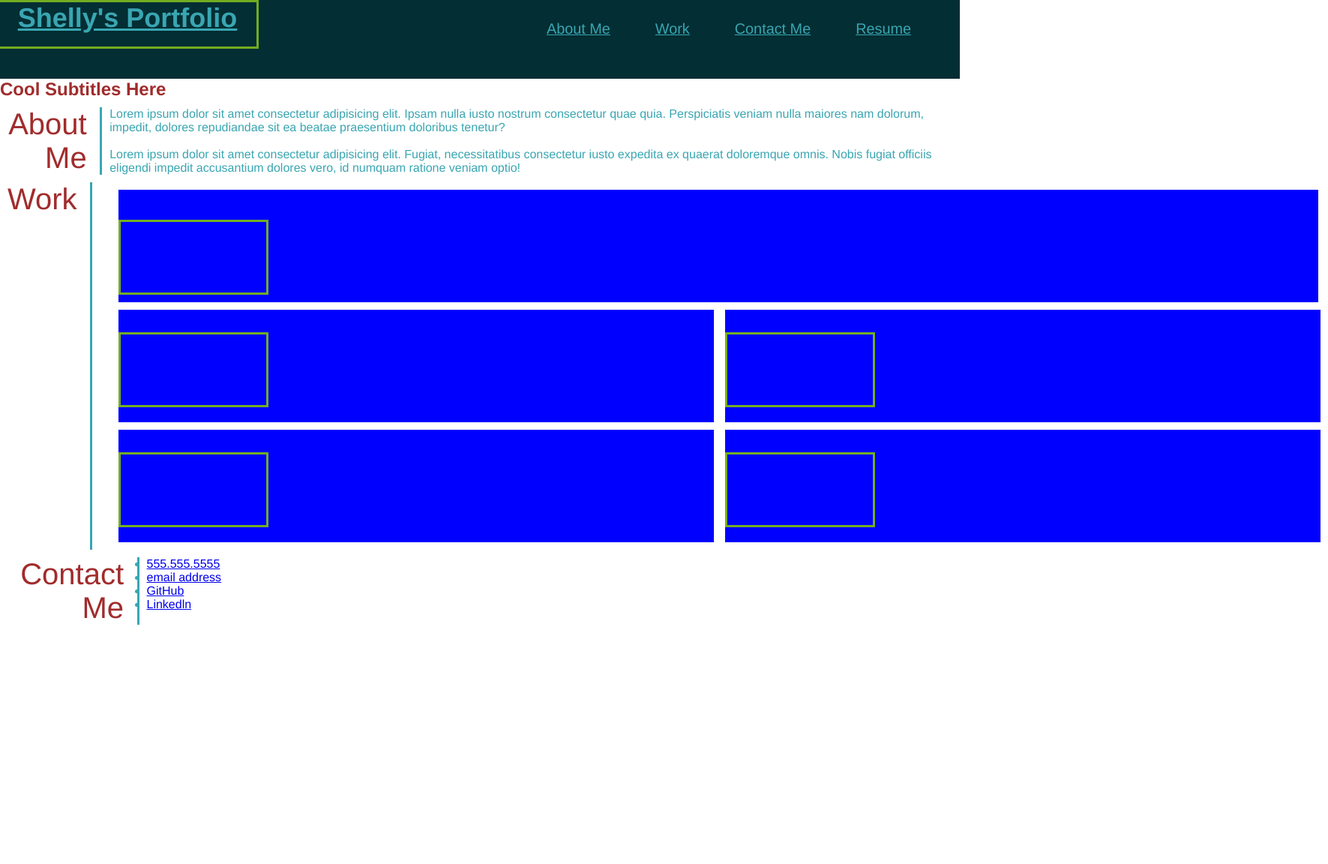
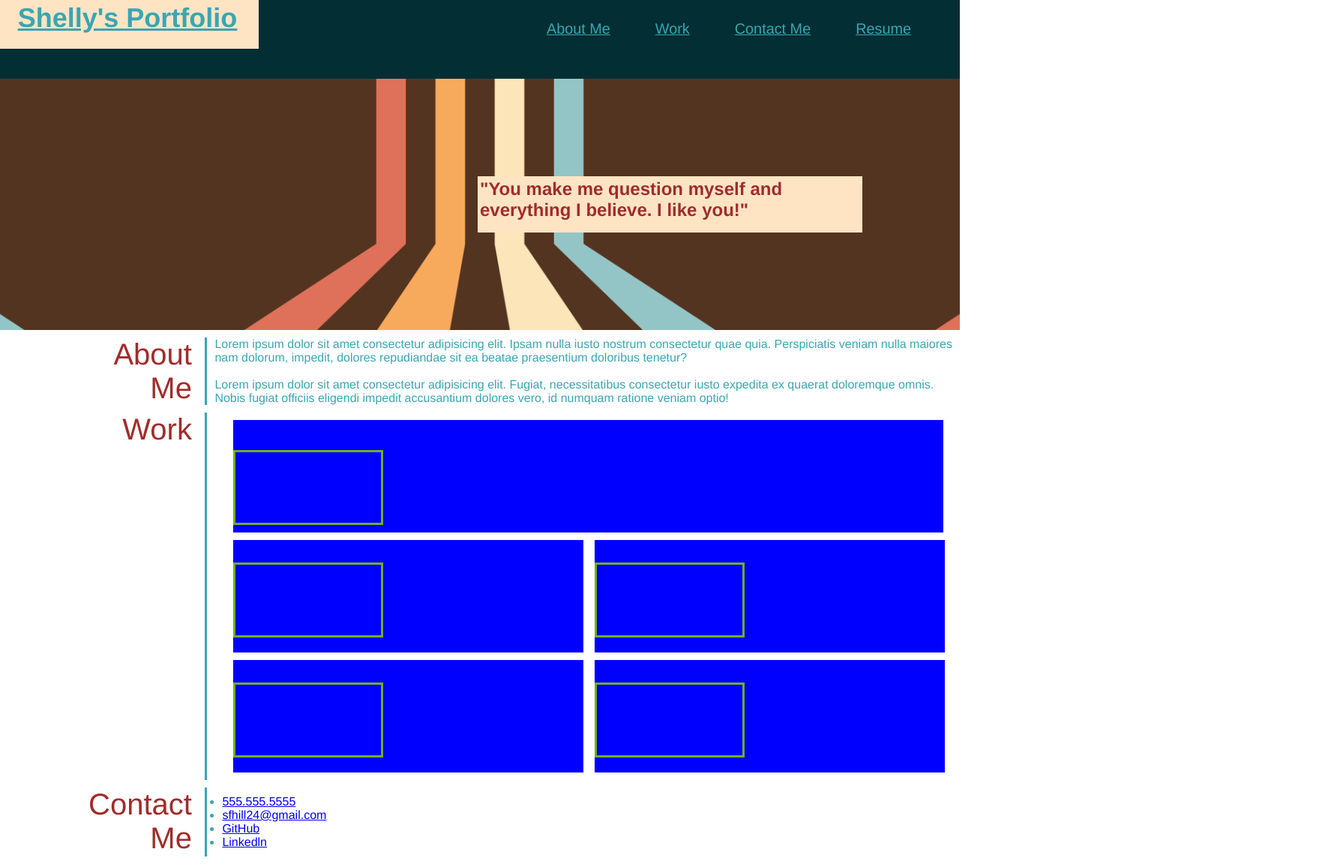
Before and after one commit to sfhill24/Portfolio, a plain HTML site: page index.html in a window 1280 px wide. Shown: the whole page at 75% size, 1771 px wide, since content can reach past the window. Before the commit the page ends 843 px from the top, so only its background shows below. Drawn offline with Linux system fonts and the light colour scheme.

Commit message:
updated flexboxes

```diff
--- a/assets/css/style.css
+++ b/assets/css/style.css
@@ -1,6 +1,6 @@
 * {
-  margin: 0;
-  padding: 0;
+  margin: 0px;
+  padding: 0px;
   box-sizing: border-box;
 }
 
@@ -25,15 +25,15 @@ header h1 {
   margin: 0;
 }
 
-.header-div{
+.header-div {
   position: relative;
   top: -20px;
   right: 40px;
   width: 350px;
   height: 65px;
-  border: 3px solid #73AD21;
+  border: 3px solid bisque;
   justify-items: center;
-
+  background-color: bisque;
 }
 
 header a {
@@ -58,10 +58,40 @@ header nav ul li a {
   font-size: 1.55vw;
 }
 
+.hero {
+  padding: 120px;
+  background-image: url("../images/hero-bg.jpg");
+  background-size: 72%;
+  background-position: center;
+  display: flex;
+  flex-direction: row;
+}
+
+.hero * {
+  flex: 1;
+}
+
+.hero-div-invisible {
+  flex-grow: 7;
+}
+
+.hero-div {
+  position: relative;
+  justify-content: right;
+  height: 75px;
+  border: 3px solid bisque;
+  background-color: bisque;
+  flex-grow: 3;
+}
+
 .sectionFlex {
   display: flex;
   flex-direction: row;
   margin: 10px;
+}
+
+.sectionFlex * {
+  flex: 1;
 }
 
 .row-content {
@@ -71,6 +101,8 @@ header nav ul li a {
   margin: 0 0 0 15px;
   padding-left: 10px;
   justify-content: space-between;
+  flex-wrap: wrap;
+  flex-grow: 8;
 }
 
 .row-title {
@@ -78,8 +110,10 @@ header nav ul li a {
   font-size: 40px;
   text-align: right;
   padding-right: 2.5px;
-  min-width: fit-content;
+  flex-grow: 2;
+  min-width: 100px;
 }
+
 
 .work-row-content {
   min-height: 150px;
@@ -88,9 +122,7 @@ header nav ul li a {
   border-style: solid;
   border: 2px;
   background-color: blue;
-  width: 1600px;
   padding-top: 10px;
-
 }
 
 .work-div {
@@ -103,12 +135,15 @@ header nav ul li a {
 }
 
 .work-small-row-content {
-
   min-height: 150px;
   margin: 0 0 0 15px;
   padding-left: 10px;
   border-style: solid;
   border: 2px;
   background-color: blue;
-  width: 50%;
 }
+
+.sectionFlexFooterContent {
+  justify-content: space-between;
+  align-items: center;
+}
--- a/index.html
+++ b/index.html
@@ -4,7 +4,7 @@
 <head>
     <link rel="stylesheet" href="./assets/css/style.css" />
     <meta charset="UTF-8" />
-    <title>Lernantino</title>
+    <title>Shelly's Portfolio</title>
 
 </head>
 
@@ -39,9 +39,10 @@
 
     <!-- hero/jumbotron-->
     <section class="hero">
-        <section>
-            <div class="hero-cta">
-                <h2>Cool Subtitles Here</h2>
+        <section class="sectionFlex">
+            <div class="hero-div-invisible"></div>
+            <div class="hero-div">
+                <h2>"You make me question myself and everything I believe. I like you!"</h2>
             </div>
         </section>
     </section>
@@ -97,10 +98,6 @@
 
             </div>
 
-
-
-
-
             </div>
 
         </section>
@@ -111,28 +108,32 @@
                 Contact</br>Me
             </div>
 
-            <footer class="row-content footer">
+            <footer class="row-content">
 
-                <nav class="">
+                <nav class="sectionFlex">
                     <!--Unordered list element-->
-                    <ul>
+                    <ul class="sectionFlexFooter">
                         <!--List item element-->
-                        <li>
+
+                        <li class="sectionFlexFooterContent">
                             <!--Anchor element-->
                             <a href="#Phone">555.555.5555</a>
                         </li>
-                        <li>
-                            <a href="#Email">email address</a>
+
+                        <li class="sectionFlexFooterContent">
+                            <a href="mailto:sfhill24@gmail.com">sfhill24@gmail.com</a>
                         </li>
-                        <li>
-                            <a href="#GitHub">GitHub</a>
+
+                        <li class="sectionFlexFooterContent">
+                            <a href="https://github.com/sfhill24">GitHub</a>
                         </li>
-                        <li>
-                            <a href="#Linkedln">Linkedln</a>
+
+                        <li class="sectionFlexFooterContent">
+                            <a href="https://www.linkedin.com/in/shelly-foxworthhill-9178b930/">Linkedln</a>
                         </li>
+
                     </ul>
                 </nav>
-
             </footer>
         </section>
     </section>
```
Also changed, not shown: assets/images/Coming Soon.jpg (added), assets/images/hero-bg.jpg (added).
